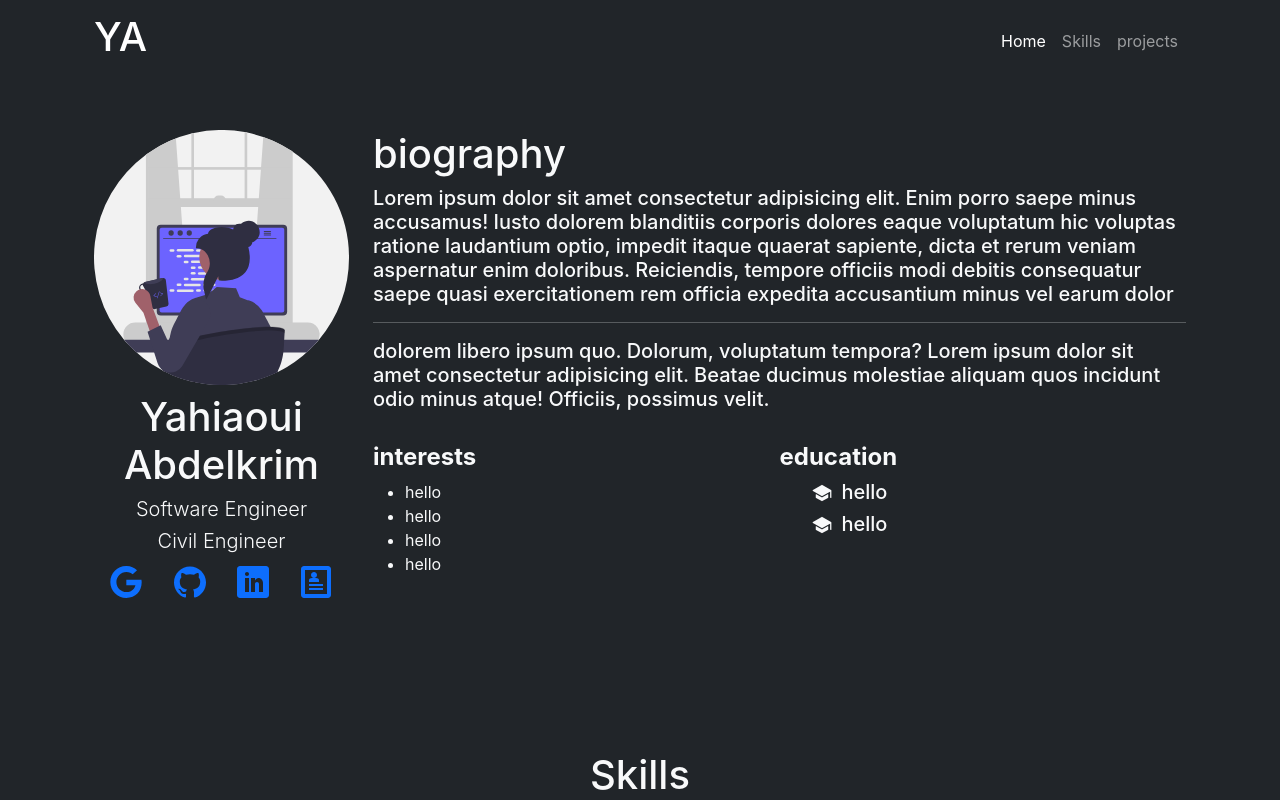
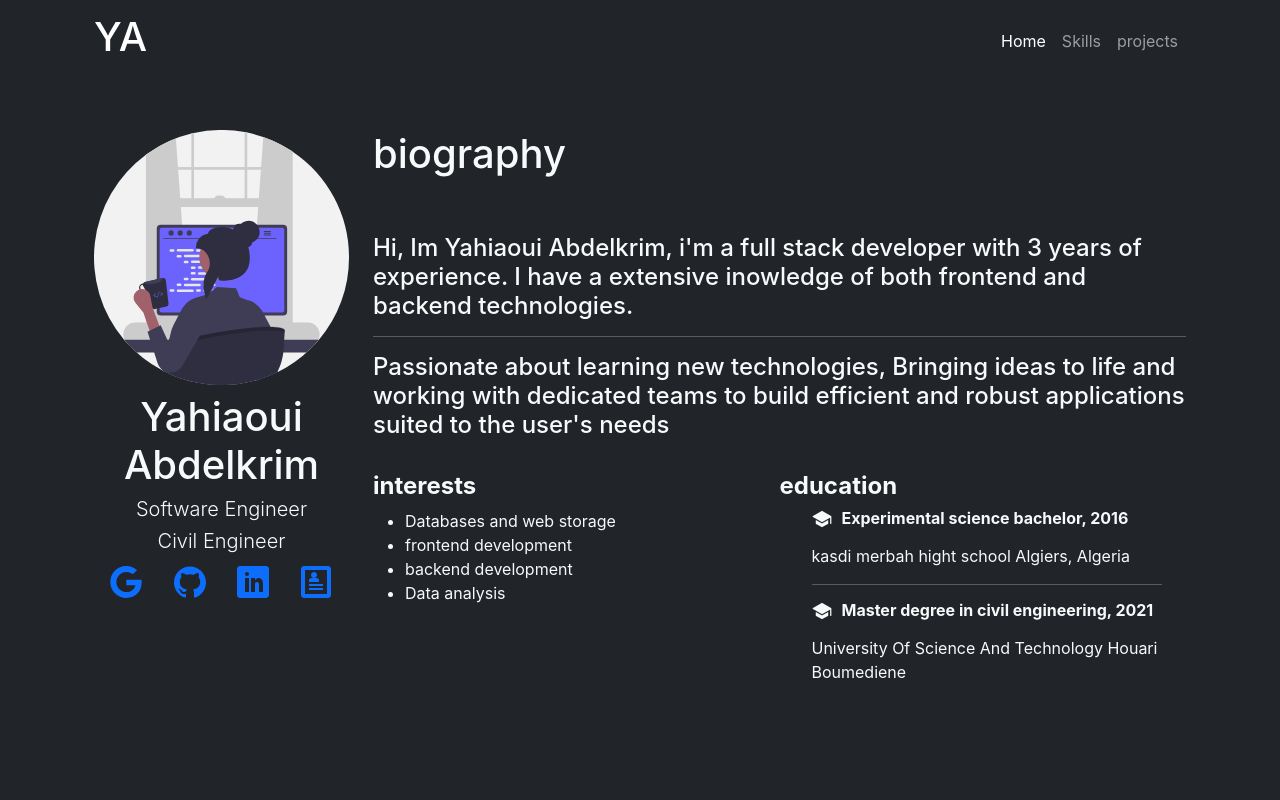
Before and after one commit to KarKars/alpha_portfolio, a React (Vite) app: page / in a window 1280 px wide. Shown: the top 800 px of the page. Built offline with nearby package versions, Linux system fonts and the light colour scheme.

Commit message:
third commit

```diff
--- a/src/components/Bio.jsx
+++ b/src/components/Bio.jsx
@@ -20,28 +20,34 @@ const Bio = () => {
               <div className="row justify-content-evenly align-items-center">
                 <div className="col">
                   <h2>
-                    <a href="#">
+                    <a href="mailto:yahiaoui.abdelkrim.997@gmail.com" target="_blank">
                       <ImGoogle />
                     </a>
                   </h2>
                 </div>
                 <div className="col">
                   <h2>
-                    <a href="#">
+                    <a href="https://github.com/KarKars" target="_blank">
                       <ImGithub />
                     </a>
                   </h2>
                 </div>
                 <div className="col">
                   <h2>
-                    <a href="#">
+                    <a
+                      href="https://www.linkedin.com/in/abdelkrim-yahiaoui-1a351023a/"
+                      target="_blank"
+                    >
                       <ImLinkedin />
                     </a>
                   </h2>
                 </div>
                 <div className="col">
                   <h2>
-                    <a href="#">
+                    <a
+                      href="https://drive.google.com/file/d/1v5TqeQiTFSbLbFMBBJynbzbqk_W6A6o7/view"
+                      target="_blank"
+                    >
                       <ImProfile />
                     </a>
                   </h2>
@@ -53,46 +59,44 @@ const Bio = () => {
             <div className="row ">
               <h1>biography</h1>
             </div>
-            <div className="row">
-              <h5>
-                Lorem ipsum dolor sit amet consectetur adipisicing elit. Enim porro saepe minus
-                accusamus! Iusto dolorem blanditiis corporis dolores eaque voluptatum hic voluptas
-                ratione laudantium optio, impedit itaque quaerat sapiente, dicta et rerum veniam
-                aspernatur enim doloribus. Reiciendis, tempore officiis modi debitis consequatur
-                saepe quasi exercitationem rem officia expedita accusantium minus vel earum dolor
+            <div className="row mt-5">
+              <h4>
+                Hi, Im Yahiaoui Abdelkrim, i'm a full stack developer with 3 years of experience. I
+                have a extensive inowledge of both frontend and backend technologies.
                 <hr />
-                dolorem libero ipsum quo. Dolorum, voluptatum tempora? Lorem ipsum dolor sit amet
-                consectetur adipisicing elit. Beatae ducimus molestiae aliquam quos incidunt odio
-                minus atque! Officiis, possimus velit.
-              </h5>
+                Passionate about learning new technologies, Bringing ideas to life and working with
+                dedicated teams to build efficient and robust applications suited to the user's
+                needs
+              </h4>
               <div className="row mt-4">
                 <div className="col">
                   <h4 className="fw-bold">interests</h4>
                   <ul>
-                    <li>hello</li>
-                    <li>hello</li>
-                    <li>hello</li>
-                    <li>hello</li>
+                    <li>Databases and web storage</li>
+                    <li>frontend development</li>
+                    <li>backend development</li>
+                    <li>Data analysis</li>
                   </ul>
                 </div>
 
                 <div className="col">
                   <h4 className="fw-bold">education</h4>
                   <ul>
-                    <h5>
-                      <span>
-                        <IoSchool />
-                        &ensp;
-                      </span>
-                      hello
+                    <h5 className="fw-bold d-flex align-align-items-align-items-center">
+                      <IoSchool />
+                      &ensp;
+                      <h6 className="fw-bold text-center">Experimental science bachelor, 2016</h6>
                     </h5>
-                    <h5>
-                      <span>
-                        <IoSchool />
-                        &ensp;
-                      </span>
-                      hello
+                    <p>kasdi merbah hight school Algiers, Algeria</p>
+                    <hr />
+                    <h5 className="fw-bold d-flex align-align-items-align-items-center">
+                      <IoSchool />
+                      &ensp;
+                      <h6 className="fw-bold text-center">
+                        Master degree in civil engineering, 2021
+                      </h6>
                     </h5>
+                    <p>University Of Science And Technology Houari Boumediene</p>
                   </ul>
                 </div>
               </div>
```
